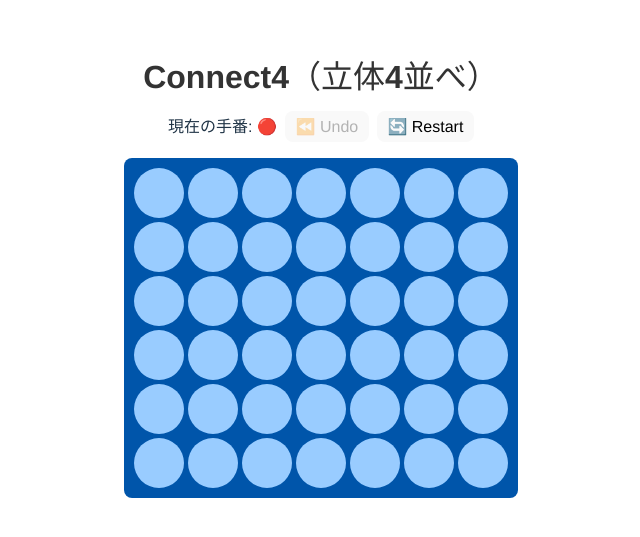
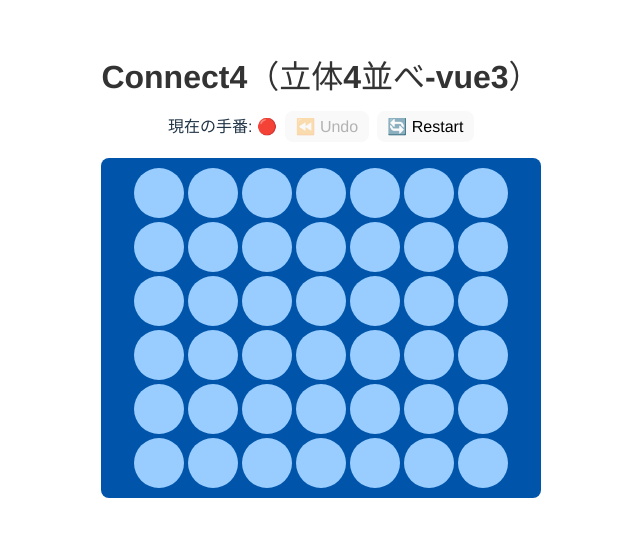
Before and after one commit to tako-chan0511/Connect4, a Vue app: page / in a window 1280 px wide. Shown: the part 133-670 px from the top of the page, without its empty margins (319-959 px from the left). Built offline with nearby package versions, Linux system fonts and the light colour scheme.

Commit message:
表題修正

```diff
--- a/dev-dist/sw.js
+++ b/dev-dist/sw.js
@@ -82,7 +82,7 @@ define(['./workbox-54d0af47'], (function (workbox) { 'use strict';
     "revision": "82d6ee5ba23f10a015f85f689de1b89b"
   }, {
     "url": "index.html",
-    "revision": "0.ov1k5rp5iko"
+    "revision": "0.f3eooc5hpf8"
   }], {});
   workbox.cleanupOutdatedCaches();
   workbox.registerRoute(new workbox.NavigationRoute(workbox.createHandlerBoundToURL("index.html"), {
--- a/src/App.vue
+++ b/src/App.vue
@@ -2,7 +2,7 @@
   <div id="app">
     <!-- タイトル表示 -->
     <header class="app-header">
-      <h1>Connect4（立体4並べ）</h1>
+      <h1>Connect4（立体4並べ-vue3）</h1>
     </header>
 
     <!-- Connect4 ボードコンポーネント -->
```
Also changed, not shown: src/components/Connect4Board.vue (line endings or trailing spaces), 3 other files (tests, documents, lock files or other folders).
